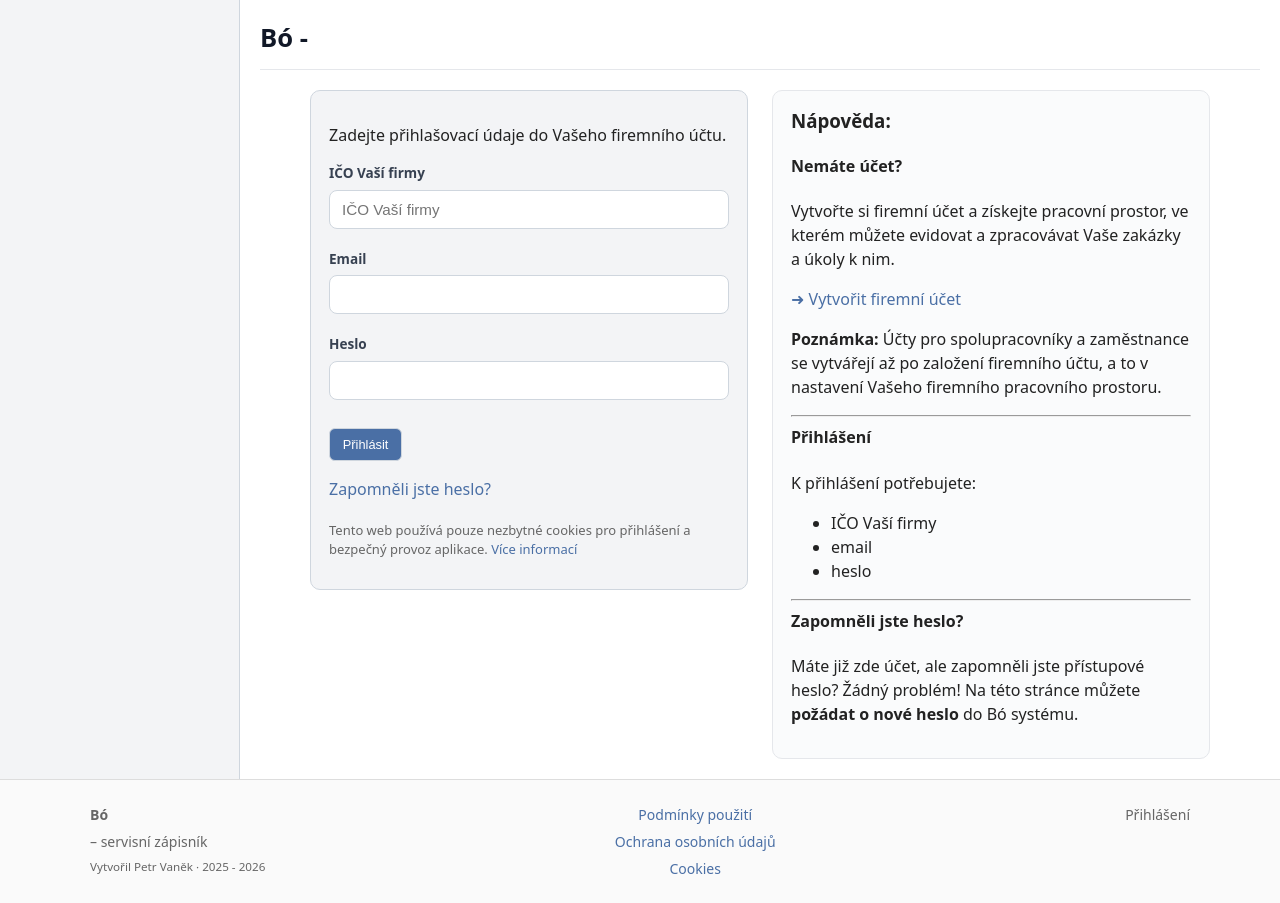
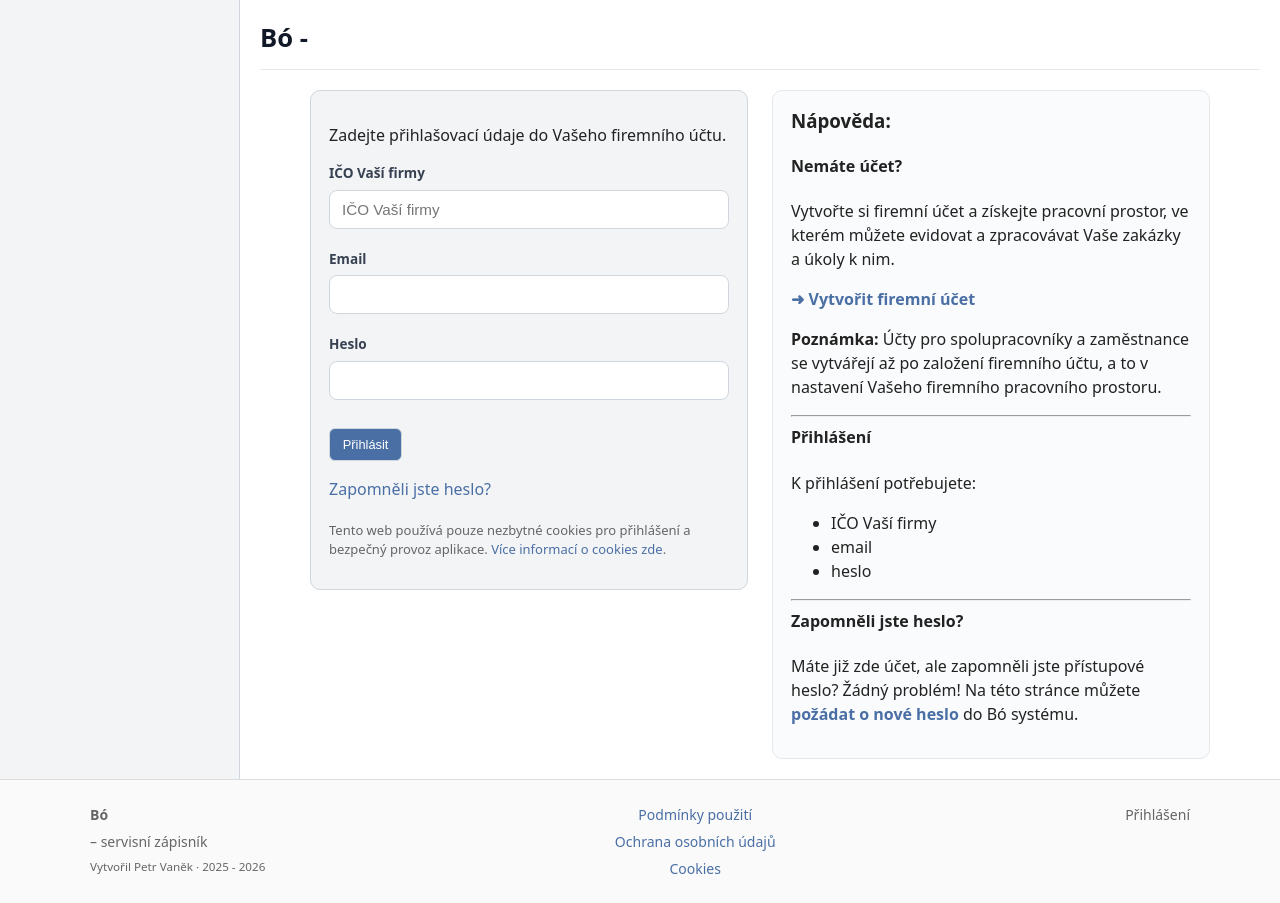
Before and after one commit to krteczek/servisni-zapisnik, a CodeIgniter 4 app: template app/Views/auth/login.php in a window 1280 px wide. Shown: the part 98-1001 px from the top of the page. Run offline with PHP 8.4 and a stand-in for CodeIgniter, Linux system fonts and the light colour scheme; the template is opened without the code that fills it, so the values that code supplies are empty; some libraries are stand-ins or nearby versions.

Commit message:
oprava login formuláře

```diff
--- a/app/Views/auth/login.php
+++ b/app/Views/auth/login.php
@@ -37,6 +37,8 @@ require __DIR__ . '/../layout/header.php';
                         name="tenant"
                         placeholder="IČO Vaší firmy"
                         autocomplete="organization-number"
+                        pattern="\d{8}"
+                        title="IČO musí mít 8 číslic"
                         value="<?= e($view->data['tenant'] ?? '') ?>"
                     >
 
@@ -53,8 +55,6 @@ require __DIR__ . '/../layout/header.php';
                         name="email"
                         type="email"
                         autocomplete="username"
-                        pattern="\d{8}"
-                        title="IČO musí mít 8 číslic"
                         value="<?= e($view->data['email'] ?? '') ?>"
                     >
 
@@ -69,7 +69,7 @@ require __DIR__ . '/../layout/header.php';
                     <input
                         type="password"
                         class="form-control"
-                        autocomplete="password"
+                        autocomplete="current-password"
                         name="password"
                     >
 
@@ -91,7 +91,7 @@ require __DIR__ . '/../layout/header.php';
             </p>
 				<p style="margin-top:20px; font-size: 13px; color: #666;">
 				    Tento web používá pouze nezbytné cookies pro přihlášení a bezpečný provoz aplikace.
-				    <a href="<?= Url::to('/pages/cookies') ?>" class="link">Více informací</a>
+				    <a href="<?= Url::to('/pages/cookies') ?>" class="link">Více informací o cookies zde</a>.
 				</p>
         </div>
     </div>
@@ -110,9 +110,7 @@ require __DIR__ . '/../layout/header.php';
             </p>
 
             <p>
-                <a href="<?= Url::to('/register') ?>" class="link">
-                    ➜ Vytvořit firemní účet
-                </a>
+                <a href="<?= Url::to('/register') ?>" class="link"><strong> ➜ Vytvořit firemní účet</strong></a>
             </p>
             <p>
                <strong>Poznámka: </strong>
@@ -138,7 +136,7 @@ require __DIR__ . '/../layout/header.php';
             <p>
                 Máte již zde účet, ale zapomněli jste přístupové heslo?
                 Žádný problém! Na této stránce můžete <a href="<?= Url::to('/forgot-password') ?>"
-                title="Požádat o nové heslo do Bó systému"><strong>požádat o nové heslo</strong></a> do Bó systému.
+                title="Požádat o nové heslo do Bó systému" class="link"><strong>požádat o nové heslo</strong></a> do Bó systému.
 
             </p>
 
```
